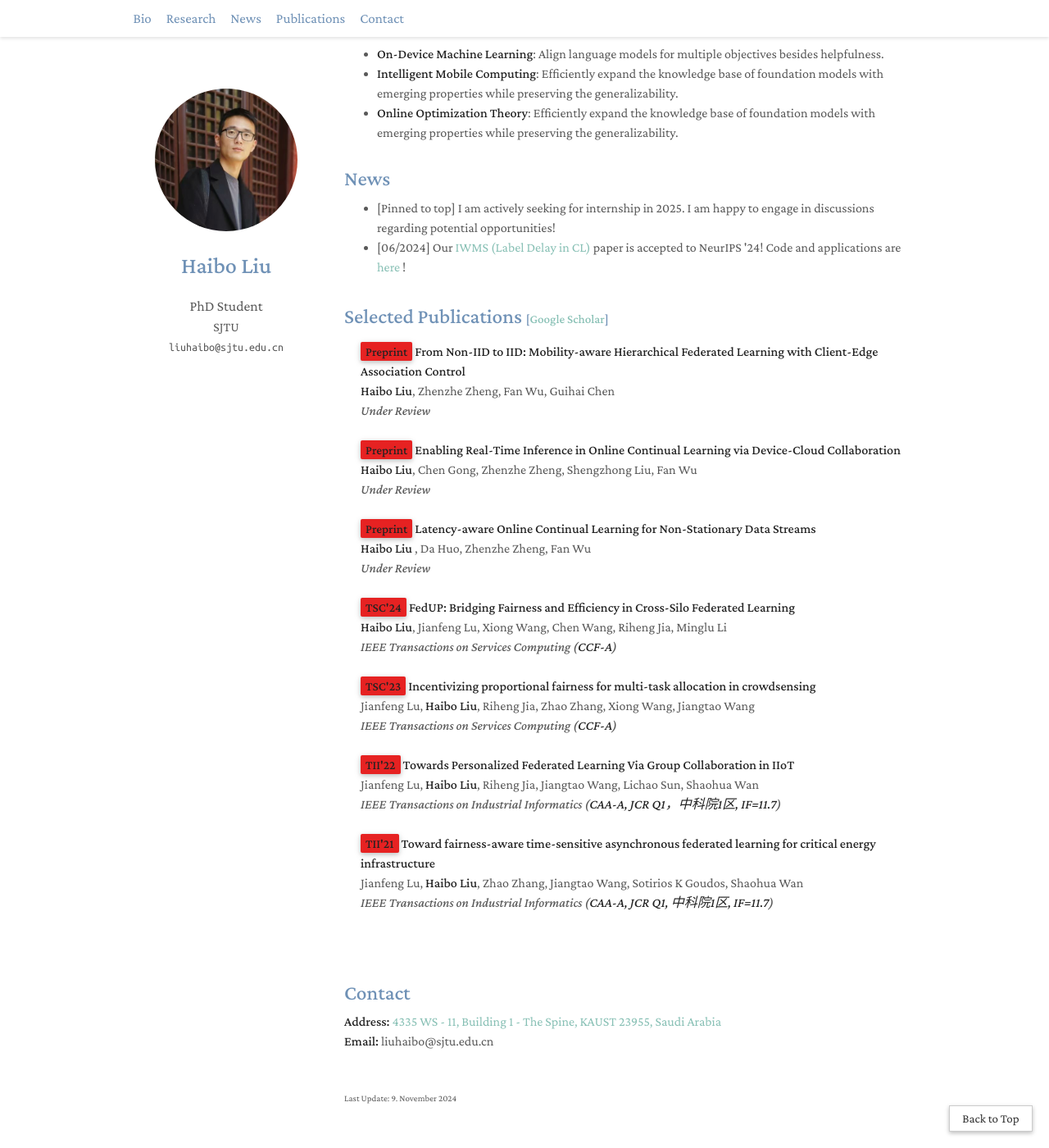
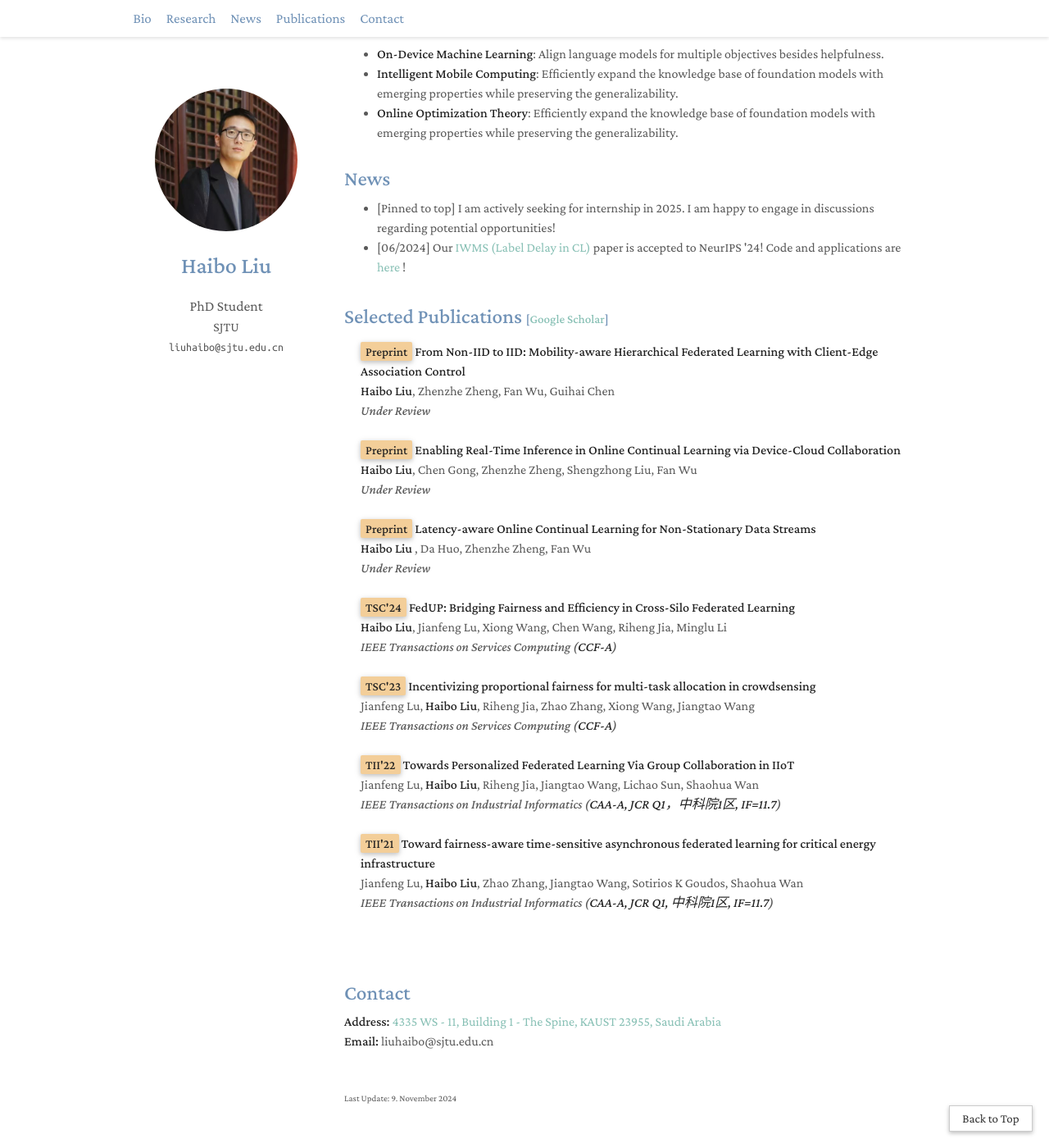
Before and after one commit to liuhaibo919/liuhaibo919.github.io, a Jekyll site: the page built from index.md, in a window 1280 px wide and 1400 px high, scrolled down 187 px. Shown: the whole window at 82% size. Built offline with Jekyll 4.4.1, drawn with Linux system fonts in a browser that asks for light colours; a style sheet for code colours, icons or effects is not loaded.

Commit message:
Update pub.css

```diff
--- a/assets/css/pub.css
+++ b/assets/css/pub.css
@@ -3,7 +3,6 @@
   padding: 0.25em 0.4em;
   font-size: 95%;
   font-weight: 700;
-  color: #fff ;
   line-height: 1;
   text-align: center;
   white-space: nowrap;
@@ -47,7 +46,7 @@
   --global-text-color: #000000;
   --global-text-color-light: #828282;
   --global-theme-color: #88c0b5;
-  --global-hover-color: #e62222;
+  --global-hover-color: #f3ce99;
   --global-footer-bg-color: #1c1c1c;
   --global-footer-text-color: #e8e8e8;
   --global-footer-link-color: #ffffff;
```
